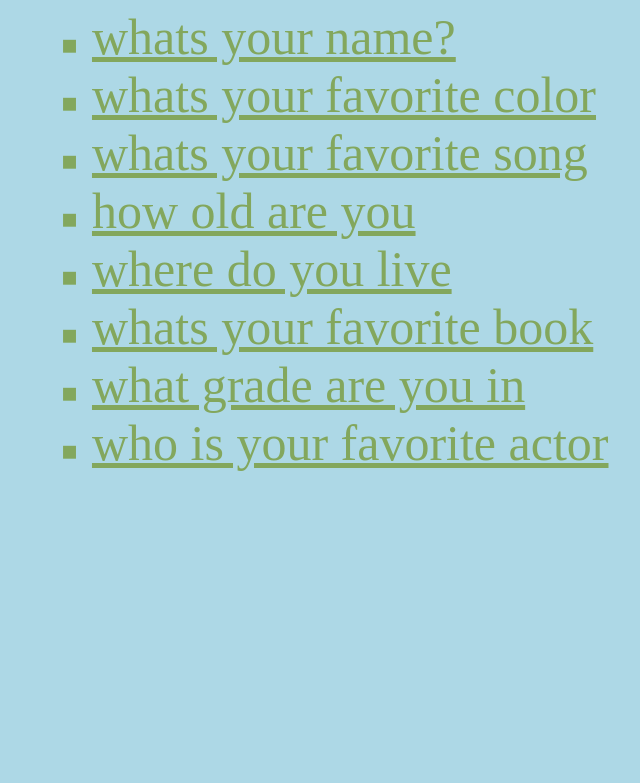
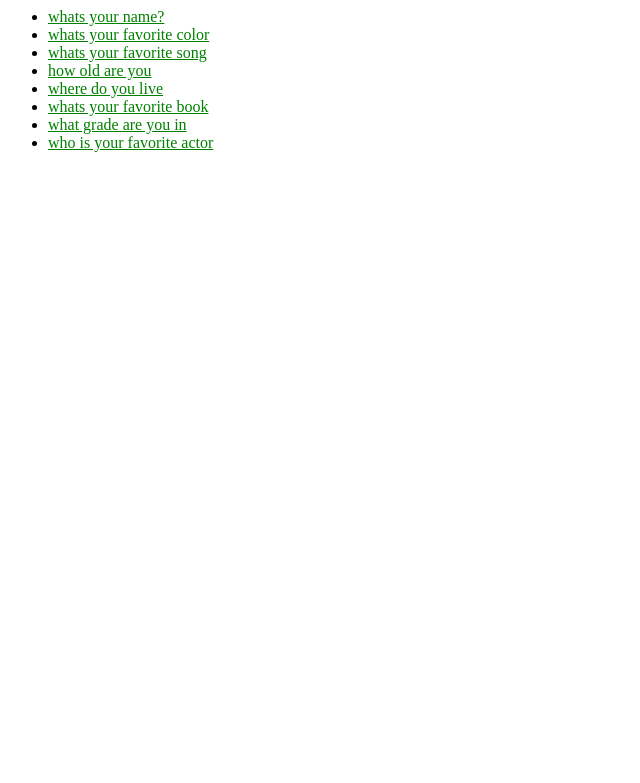
Before and after one commit to Little-Inventors/abhinavpolls, a Django app: template polls/templates/polls/index.html in a window 1280 px wide. Shown: the top 783 px of the page, without its empty margins (0-640 px from the left). Run offline with Django 3.2, Linux system fonts and the light colour scheme; the template is opened without the code that fills it: values that come from a table or form of the project are taken from there, others are empty; data comes from the database, SQL or seed files in the repository; parts of the project's set-up code (start-up, migrations or seed data) failed here and were passed over.

Commit message:
fixed urls
:100:

```diff
--- a/polls/static/css/style.css
+++ b/polls/static/css/style.css
@@ -1,16 +1,4 @@
-a {
-  font-size: 50px;
-  color:#83a75d
-
+a{
+size: 10%;
+color:green;
 }
-
-body{
-    background-color: lightblue;
-}
- ul,li{ list-style:none; }
-
-
-
-  li::before {content: "■"; color: #83a75d;
-    display: inline-block; width: 1em;
-    margin-left: 0.5em; font-size:20pt;}
--- a/polls/urls.py
+++ b/polls/urls.py
@@ -8,4 +8,8 @@ urlpatterns = [
     path('<int:question_id>/', detail, name='detail'),
     path('<int:question_id>/results/', result, name='result'),
     path('<int:question_id>/vote/', vote, name='vote'),
+<<<<<<< Updated upstream
 ] + static(settings.STATIC_URL, document_root=settings.STATIC_ROOT)
+=======
+] + static(settings.STATIC_URL, document_root=settings.STATIC_ROOT)
+>>>>>>> Stashed changes
```
